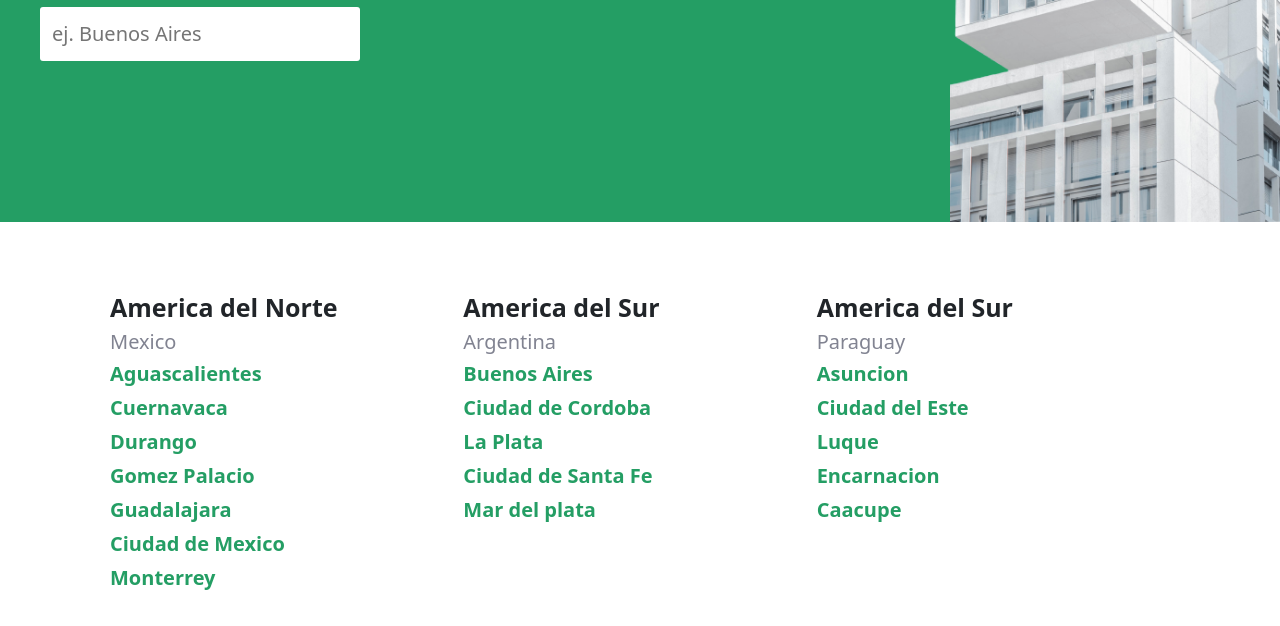
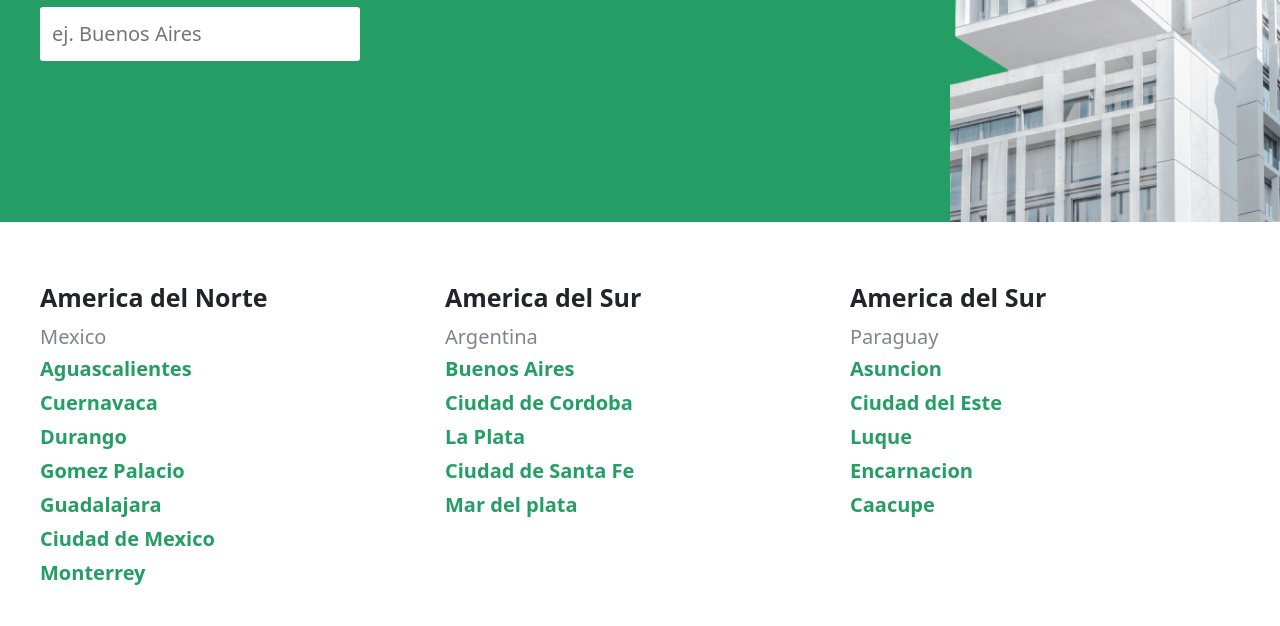
Before and after one commit to RamiroJG/Oye-Taxi-Gutierrez, a plain HTML site: page pages/ciudades.html in a window 1280 px wide. Shown: the part 326-952 px from the top of the page. Drawn offline with nearby package versions, Linux system fonts and the light colour scheme.

Commit message:
Cambios con Bootstrap
Cambios realizados con Bootstrap para un mejor performance

```diff
--- a/css/style.css
+++ b/css/style.css
@@ -723,29 +723,7 @@ ul li{
     border-radius: 3px;
 }
 
-.region{
-    display: grid;
-    grid-template-columns: repeat(3, 1fr);
-    justify-items: stretch;
-    padding: 7rem;
-}
-@media(max-width: 991px){
-    .region{
-        grid-template-columns: repeat(2, 1fr);
-    }
-}
-@media(max-width: 480px){
-    .region{
-        grid-template-columns: repeat(1, 1fr);
-    }
-}
 
-
-.paises__contenedor h3{
-    font-size: 2.5rem;
-    font-weight: 700;
-    margin-bottom: 0;
-}
 .pais{
     color: #818391;
     margin-bottom: 0;
--- a/pages/ciudades.html
+++ b/pages/ciudades.html
@@ -78,7 +78,7 @@
 
 
 <!-- seccion ciudades grid inicio -->
-    <section class="regiones contenedor">
+    <!-- <section class="regiones contenedor">
         <div class="region">
             <div class="paises__contenedor">
                 <h3>America del Norte</h3>
@@ -121,9 +121,52 @@
                 </div>
             </div>
         </div>
+    </section> -->
+
+    <section class="contenedor pt-5 mt-5">
+        <div class="row ">
+            <div class="col-md-4 text-center text-xl-start">
+                <h3 class="fw-bold fs-1">America del Norte</h3>
+                <p class="pais">Mexico</p>
+
+                <div class="regiones__verde">
+                    <p>Aguascalientes</p>
+                    <p>Cuernavaca</p>
+                    <p>Durango</p>
+                    <p>Gomez Palacio</p>
+                    <p>Guadalajara</p>
+                    <p>Ciudad de Mexico</p>
+                    <p>Monterrey</p>
+                </div>
+            </div>
+
+            <div class="col-md-4 text-center text-xl-start">
+                <h3 class="fw-bold fs-1">America del Sur</h3>
+                <p class="pais">Argentina</p>
+
+                <div class="regiones__verde">
+                    <p>Buenos Aires</p>
+                    <p>Ciudad de Cordoba</p>
+                    <p>La Plata</p>
+                    <p>Ciudad de Santa Fe</p>
+                    <p>Mar del plata</p>
+                </div>
+            </div>
+
+            <div class="col-md-4 text-center text-xl-start">
+                <h3 class="fw-bold fs-1">America del Sur</h3>
+                <p class="pais">Paraguay</p>
+
+                <div class="regiones__verde">
+                    <p>Asuncion</p>
+                    <p>Ciudad del Este</p>
+                    <p>Luque</p>
+                    <p>Encarnacion</p>
+                    <p>Caacupe</p>
+                </div>
+            </div>
+        </div>
     </section>
-
-
 
 
 <!-- seccion ciudades grid final -->
```
